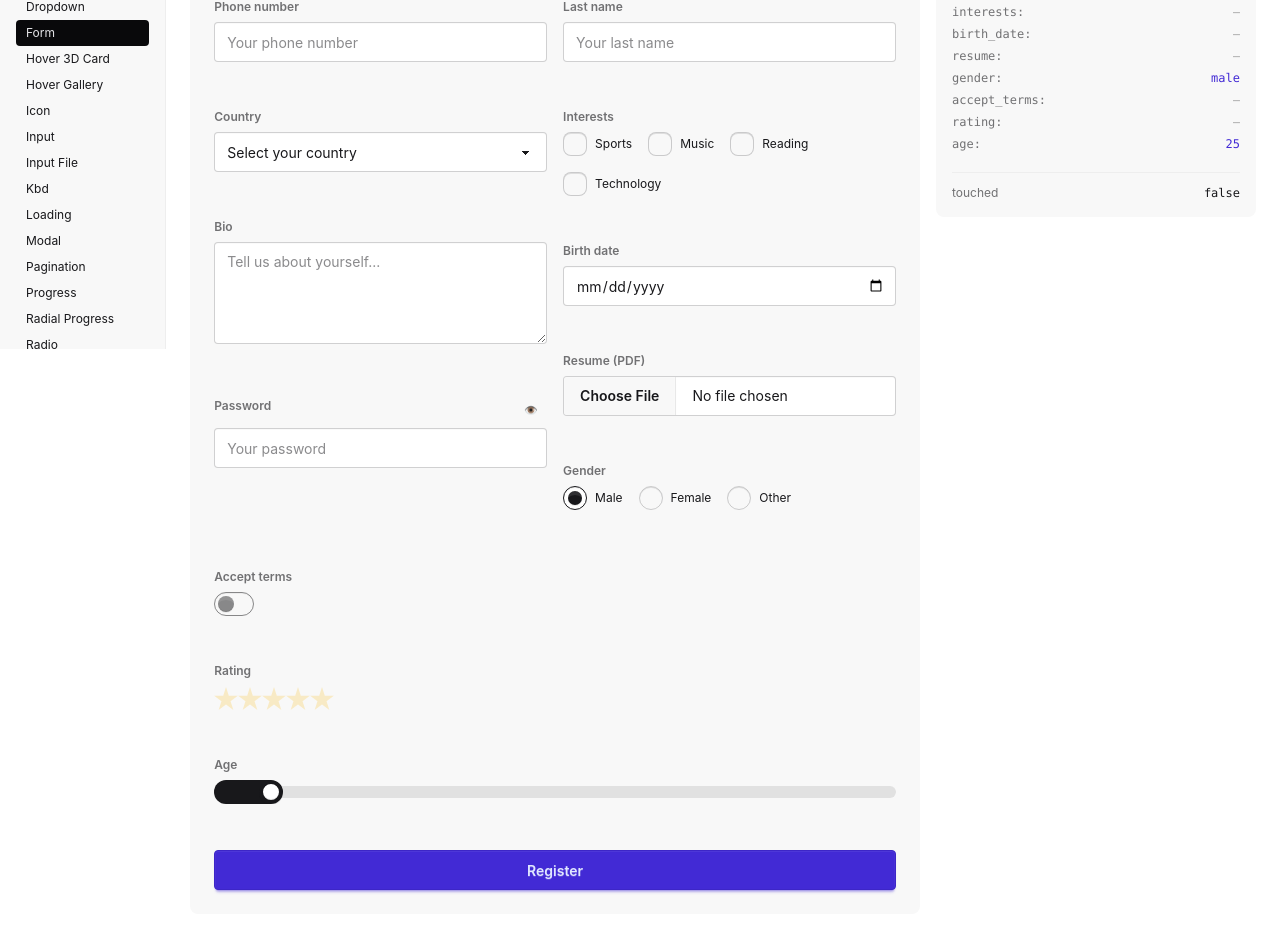
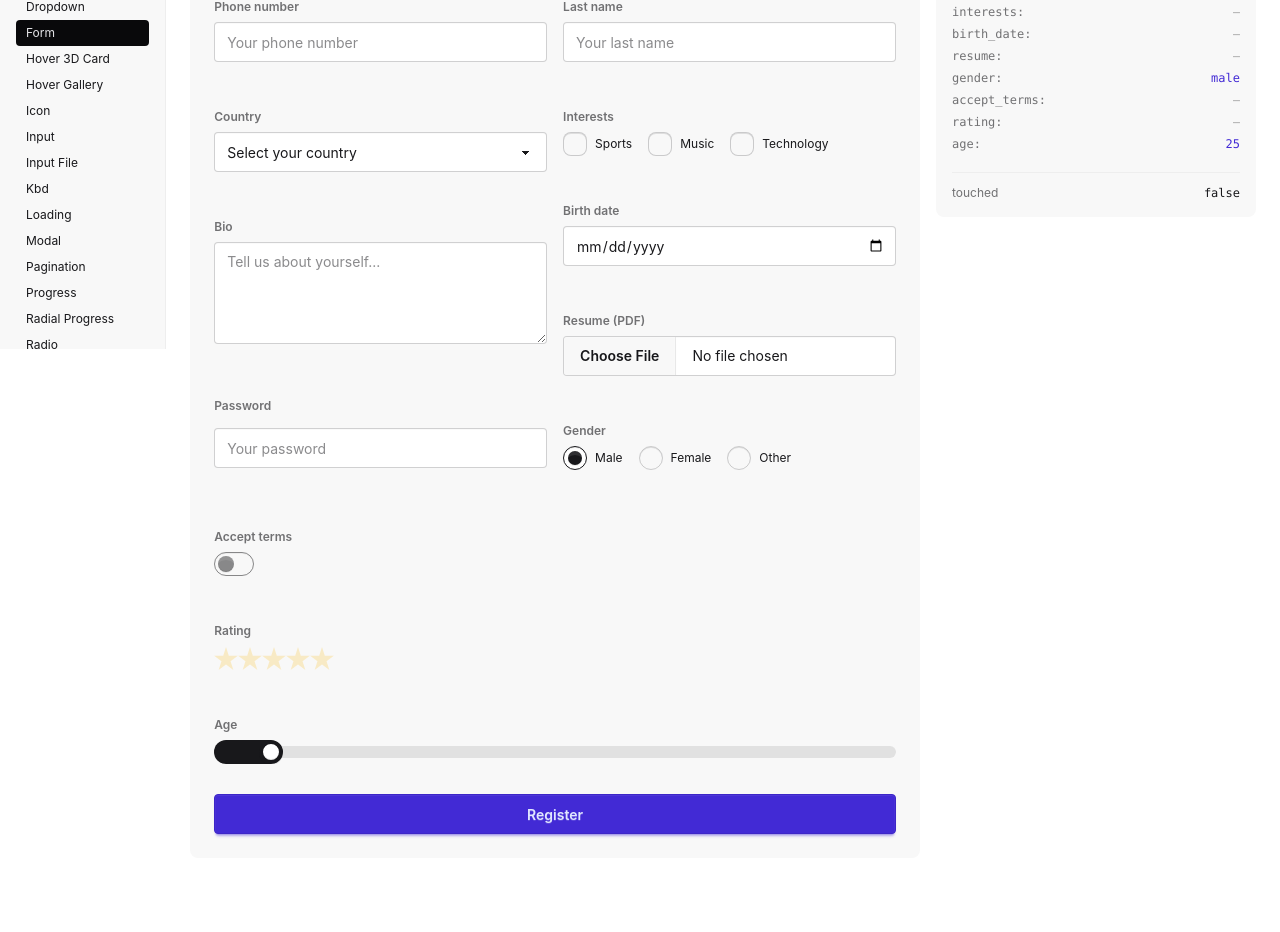
Before and after one commit to igidio/uikit-svelte-daisyui, a SvelteKit app: page /form in a window 1280 px wide. Shown: the part 450-1382 px from the top of the page. After the commit the page ends 1332 px from the top, so only its background shows below. Built offline with nearby package versions, Linux system fonts and the light colour scheme; what @iconify/tailwind4 would draw is missing.

Commit message:
feat: add Zod validation schema for signup form and integrate with form handling

```diff
--- a/package.json
+++ b/package.json
@@ -28,5 +28,8 @@
 		"tailwindcss": "^4.3.0",
 		"typescript": "^6.0.3",
 		"vite": "^8.0.16"
+	},
+	"dependencies": {
+		"zod": "^4.4.3"
 	}
 }
--- a/src/routes/form/+page.svelte
+++ b/src/routes/form/+page.svelte
@@ -1,4 +1,5 @@
 <script lang="ts">
+  import { z } from "zod";
   import UiField from "$lib/ui/ui-field/UiField.svelte";
   import UiInput from "$lib/ui/ui-input/UiInput.svelte";
   import type { InputType } from "$lib/ui/ui-input/ui-input-properties";
@@ -12,20 +13,65 @@
   import UiCheckbox from "$lib/ui/ui-checkbox/UiCheckbox.svelte";
   import UiCalendar from "$lib/ui/ui-calendar/UiCalendar.svelte";
   import UiInputfile from "$lib/ui/ui-inputfile/UiInputfile.svelte";
+  import UiButton from "$lib/ui/ui-button/UiButton.svelte";
   import type { SelectOption } from "$lib/ui/ui-select/ui-select-properties";
   import type { CheckboxOption } from "$lib/ui/ui-checkbox/ui-checkbox-properties";
 
-  // ── Validation helpers ──────────────────────────────────────
-  function required(val: unknown): boolean {
-    if (typeof val === "string") return val.trim().length > 0;
-    if (typeof val === "boolean") return val === true;
-    if (typeof val === "number") return val >= 1;
-    if (Array.isArray(val)) return val.length > 0;
-    return val !== null && val !== undefined && val !== "";
-  }
+  // ── Zod schema ──────────────────────────────────────────────
+  const signup_schema = z
+    .object({
+      username: z
+        .string()
+        .min(1, "Username is required")
+        .min(3, "Username must be at least 3 characters"),
+      email: z
+        .string()
+        .min(1, "Email is required")
+        .email("Email is not valid"),
+      phone_number: z
+        .string()
+        .min(1, "Phone number is required")
+        .regex(/^\+?[\d\s-]{7,15}$/, "Phone number is not valid"),
+      country: z.string().min(1, "Country is required"),
+      bio: z.string().max(500, "Bio cannot exceed 500 characters").default(""),
+      password: z
+        .string()
+        .min(1, "Password is required")
+        .min(6, "Password must be at least 6 characters"),
+      repeat_password: z.string().min(1, "Please repeat your password"),
+      first_name: z
+        .string()
+        .min(1, "First name is required")
+        .max(255, "First name cannot exceed 255 characters"),
+      last_name: z
+        .string()
+        .min(1, "Last name is required")
+        .max(255, "Last name cannot exceed 255 characters"),
+      interests: z.array(z.any()).min(1, "Select at least one interest"),
+      birth_date: z.string().min(1, "Birth date is required"),
+      resume: z
+        .string()
+        .nullable()
+        .refine((v) => v !== null && v !== "", "Resume is required"),
+      gender: z.string().min(1, "Gender is required"),
+      accept_terms: z
+        .boolean()
+        .refine((v) => v === true, "You must accept the terms and conditions"),
+      rating: z.number().min(1, "Rating is required"),
+      age: z
+        .number()
+        .min(18, "You must be at least 18 years old")
+        .max(120, "Age cannot exceed 120"),
+    })
+    .refine((data) => data.password === data.repeat_password, {
+      message: "Passwords do not match",
+      path: ["repeat_password"],
+    });
+
+  type SignupForm = z.infer<typeof signup_schema>;
 
   // ── Form model ──────────────────────────────────────────────
-  let form = $state({
+  let form = $state<SignupForm>({
     username: "",
     email: "",
     phone_number: "",
@@ -64,82 +110,27 @@
     age: false,
   });
 
-  function mark_touched(field: keyof typeof touched) {
+  function mark_touched(field: keyof SignupForm) {
     touched[field] = true;
   }
 
-  // ── Validation rules ────────────────────────────────────────
-  function get_error(field: string): string | null {
-    const v = form[field as keyof typeof form];
-    switch (field) {
-      case "username":
-        if (!required(v)) return "Username is required";
-        if ((v as string).length < 3)
-          return "Username must be at least 3 characters";
-        return null;
-      case "email":
-        if (!required(v)) return "Email is required";
-        if (!/^[^\s@]+@[^\s@]+\.[^\s@]+$/.test(v as string))
-          return "Email is not valid";
-        return null;
-      case "phone_number":
-        if (!required(v)) return "Phone number is required";
-        if (!/^\+?[\d\s-]{7,15}$/.test(v as string))
-          return "Phone number is not valid";
-        return null;
-      case "country":
-        if (!required(v)) return "Country is required";
-        return null;
-      case "bio":
-        if ((v as string).length > 500)
-          return "Bio cannot exceed 500 characters";
-        return null;
-      case "password":
-        if (!required(v)) return "Password is required";
-        if ((v as string).length < 6)
-          return "Password must be at least 6 characters";
-        return null;
-      case "repeat_password":
-        if (!required(v)) return "Please repeat your password";
-        if (form.password !== form.repeat_password)
-          return "Passwords do not match";
-        return null;
-      case "first_name":
-        if (!required(v)) return "First name is required";
-        if ((v as string).length > 255)
-          return "First name cannot exceed 255 characters";
-        return null;
-      case "last_name":
-        if (!required(v)) return "Last name is required";
-        if ((v as string).length > 255)
-          return "Last name cannot exceed 255 characters";
-        return null;
-      case "interests":
-        if (!required(v)) return "Select at least one interest";
-        return null;
-      case "birth_date":
-        if (!required(v)) return "Birth date is required";
-        return null;
-      case "resume":
-        if (!required(v)) return "Resume is required";
-        return null;
-      case "gender":
-        if (!required(v)) return "Gender is required";
-        return null;
-      case "accept_terms":
-        if ((v as boolean) !== true)
-          return "You must accept the terms and conditions";
-        return null;
-      case "rating":
-        if ((v as number) < 1) return "Rating is required";
-        return null;
-      case "age":
-        if ((v as number) < 18) return "You must be at least 18 years old";
-        if ((v as number) > 120) return "Age cannot exceed 120";
-        return null;
-      default:
-        return null;
+  // ── Field errors (derived from Zod) ─────────────────────────
+  let field_errors = $derived.by(() => {
+    const result = signup_schema.safeParse(form);
+    const errors: Partial<Record<keyof SignupForm, string>> = {};
+    if (!result.success) {
+      for (const issue of result.error.issues) {
+        const path = issue.path[0] as keyof SignupForm;
+        if (path && !errors[path]) {
+          errors[path] = issue.message;
+        }
+      }
     }
+    return errors;
+  });
+
+  function get_error(field: keyof SignupForm): string | null {
+    return field_errors[field] ?? null;
   }
 
   // ── Password visibility ─────────────────────────────────────
@@ -167,7 +158,6 @@
   const interests_options: CheckboxOption[] = [
     { label: "Sports", value: "sports" },
     { label: "Music", value: "music" },
-    { label: "Reading", value: "reading" },
     { label: "Technology", value: "tech" },
   ];
 
@@ -189,17 +179,21 @@
   async function on_submit(event: Event) {
     event.preventDefault();
 
-    for (const key of Object.keys(touched) as (keyof typeof touched)[]) {
+    // Mark all fields as touched on submit attempt
+    for (const key of Object.keys(touched) as (keyof SignupForm)[]) {
       touched[key] = true;
     }
 
-    const fields = Object.keys(form);
-    const has_errors = fields.some((f) => get_error(f) !== null);
-    if (has_errors) return;
+    const result = signup_schema.safeParse(form);
+    if (!result.success) {
+      console.log("Validation errors:", result.error.issues);
+      return;
+    }
 
     is_submitting = true;
+    // Simulate async submission
     await new Promise((resolve) => setTimeout(resolve, 800));
-    console.log("Form submitted:", form);
+    console.log("Form submitted:", result.data);
     is_submitting = false;
   }
 </script>
@@ -315,14 +309,13 @@
                 {/snippet}
                 {#snippet right()}
                   <div class="mt-2">
-                    <button
+                    <UiButton
+                      icon={password_visible ? "eye-off" : "eye"}
+                      size="xs"
+                      variant="ghost"
                       type="button"
-                      class="btn btn-xs btn-ghost"
-                      aria-label="Toggle password visibility"
                       onclick={toggle_password_visibility}
-                    >
-                      {password_visible ? "🙈" : "👁️"}
-                    </button>
+                    />
                   </div>
                 {/snippet}
               </UiField>
@@ -479,18 +472,16 @@
             </UiField>
           </div>
 
-          <button
+          <UiButton
+            variant="primary"
             type="submit"
-            class="btn btn-primary btn-block mt-4"
-            disabled={is_submitting}
+            block={true}
+            spin={is_submitting}
           >
-            {#if is_submitting}
-              <span class="loading loading-spinner"></span>
+            {#snippet children()}
               Register
-            {:else}
-              Register
-            {/if}
-          </button>
+            {/snippet}
+          </UiButton>
         </form>
       </div>
     </div>
```
Also changed, not shown: 1 other file (tests, documents, lock files or other folders).
